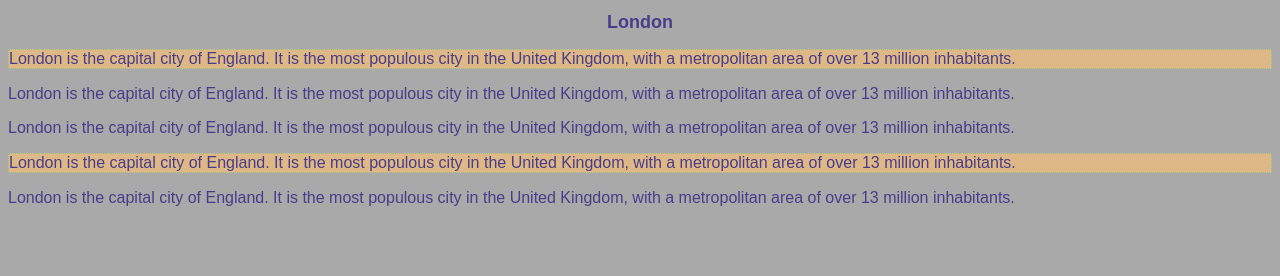
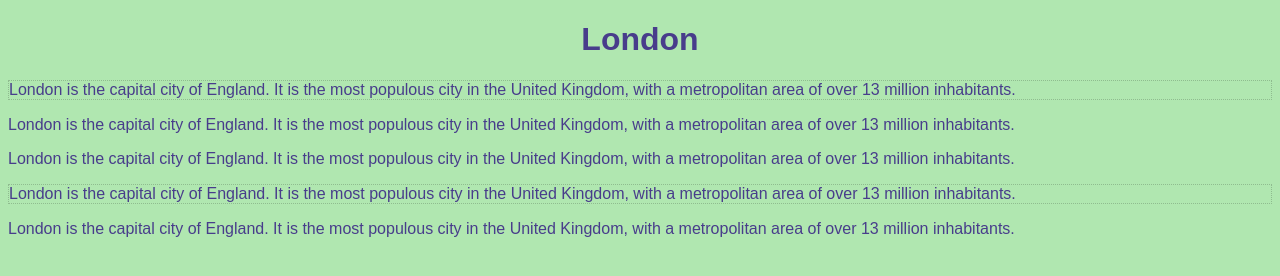
Before and after one commit to johncro/html, a plain HTML site: page index.html in a window 1280 px wide. Drawn offline with Linux system fonts and the light colour scheme.

Commit message:
project change

```diff
--- a/style.css
+++ b/style.css
@@ -1,15 +1,14 @@
 body{
 	color: #483D8B;
-	background:#A9A9A9;
+	background:#B0E7B0;
 	font-size: 16px;
 	font-family: Arial, sans-serif;
 }
 h1{
-	font-size: 18px;
+	font-size: 32px;
 	text-align: center;
 }
 
 .title{
-	background-color: #DEB887;
 	border: 1px dotted #8FBC8F;
 }
```
